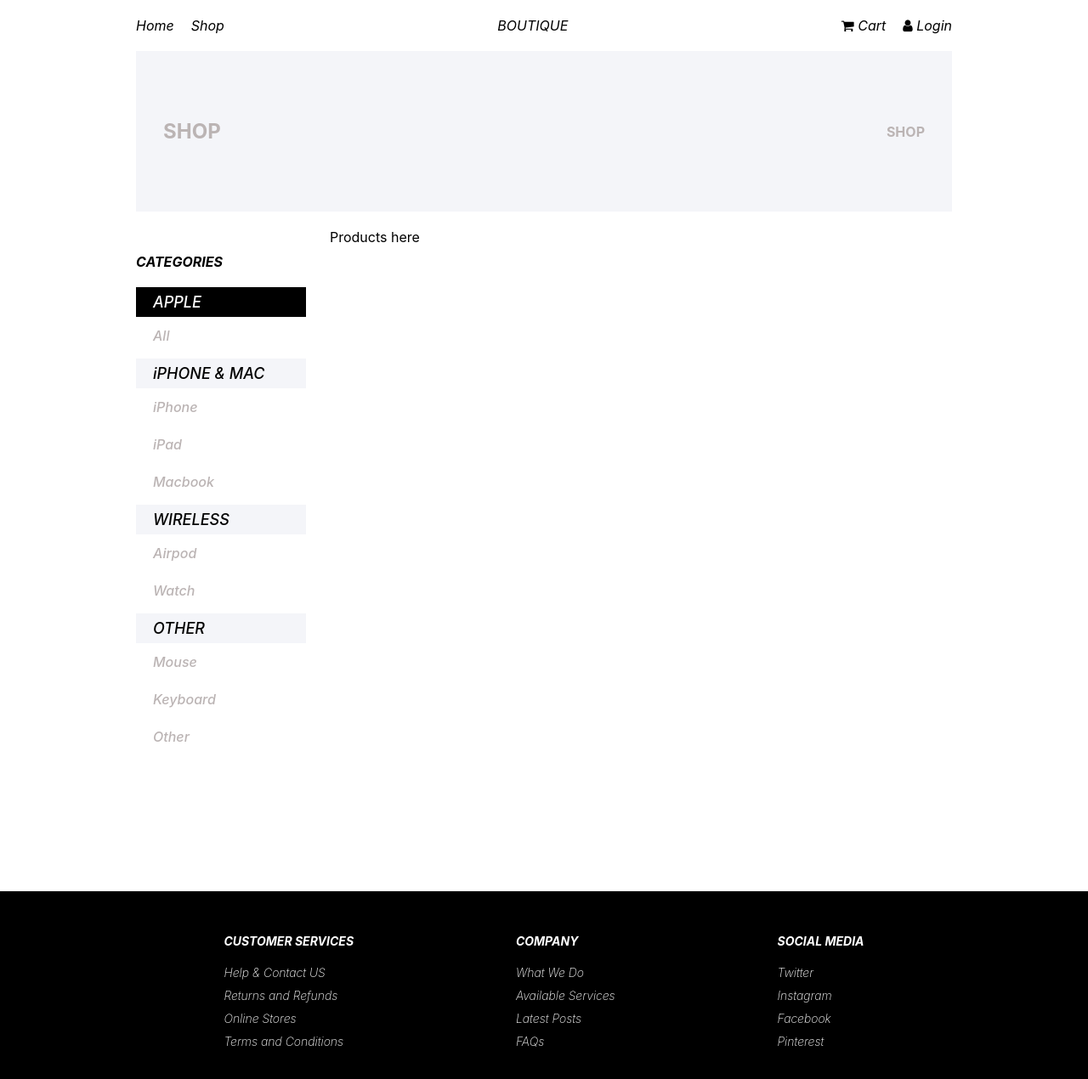
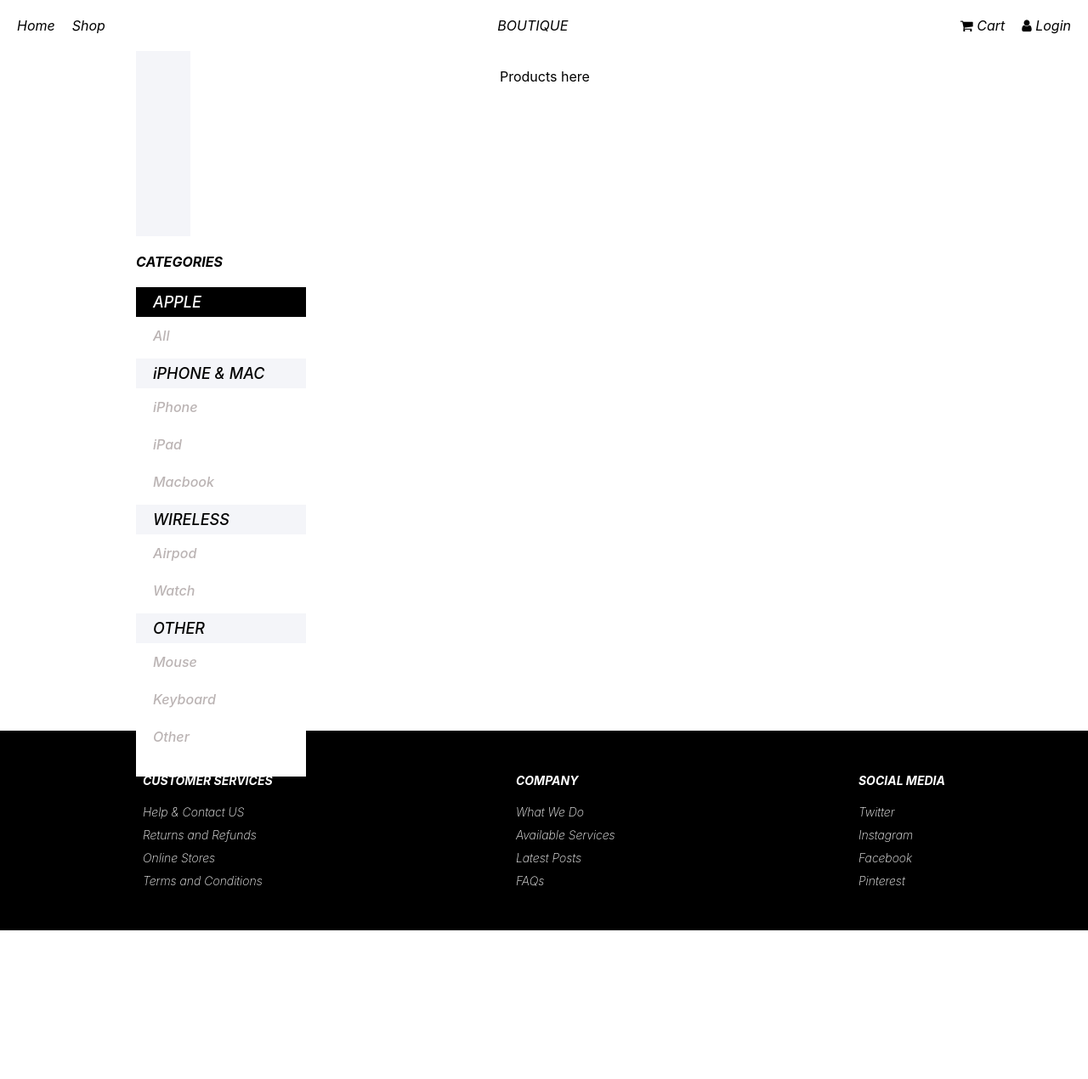
Before and after one commit to hieuphan07/React-Apple-store, a React (Create React App) app: page /shop in a window 1280 px wide. Shown: the top 1270 px of the page at 85% size. After the commit the page ends 1095 px from the top, so only its background shows below. Built offline with nearby package versions, Linux system fonts and the light colour scheme.

Commit message:
Change CSS

```diff
--- a/src/MainNavigation/NavBar.module.css
+++ b/src/MainNavigation/NavBar.module.css
@@ -1,6 +1,7 @@
 .main-header {
-  padding: 20px 10rem;
+  padding: 20px;
 }
+
 .navbar,
 .navbarLeft,
 .navbarRight,
--- a/src/components/Footer/Footer.module.css
+++ b/src/components/Footer/Footer.module.css
@@ -12,10 +12,10 @@
 .footer > ul {
   display: flex;
   align-items: center;
-  justify-content: space-around;
-  width: 80%;
+  justify-content: space-between;
   list-style: none;
   font-weight: 300;
+  width: 80%;
 }
 
 .footer ul li > ul {
--- a/src/components/Home/HomePageContent.module.css
+++ b/src/components/Home/HomePageContent.module.css
@@ -1,7 +1,6 @@
 .container {
   width: 100%;
   margin: 0 auto;
-  padding: 0 10rem;
 }
 
 /* Banner */
--- a/src/components/Home/TrendingProducts.module.css
+++ b/src/components/Home/TrendingProducts.module.css
@@ -1,6 +1,5 @@
 .shopList {
   width: 100%;
-  padding: 30px 10rem;
 }
 
 .shopListTitle {
--- a/src/components/Shop/ProductList.js
+++ b/src/components/Shop/ProductList.js
@@ -5,11 +5,11 @@ import ProductListMain from './ProductListMain';
 import classes from './ProductList.module.css'
 
 const ProductList = () => {
-  return <>
+  return <div className={classes.shop}>
     <ProductListBanner />
     <ProductListNav />
     <ProductListMain />
-  </>
+  </div>
 }
 
 export default ProductList;
--- a/src/components/Shop/ProductList.module.css
+++ b/src/components/Shop/ProductList.module.css
@@ -0,0 +1,4 @@
+.shop {
+  display: grid;
+  grid-template-columns: 200px 1fr;
+}
--- a/src/index.css
+++ b/src/index.css
@@ -2,6 +2,8 @@
   --main-grey: #f4f5f9;
   --grey-light: #bbb4b4;
   --grey-dark: #837e7e;
+  --p50: 50px;
+  --m50: 50px;
 }
 
 * {
```
